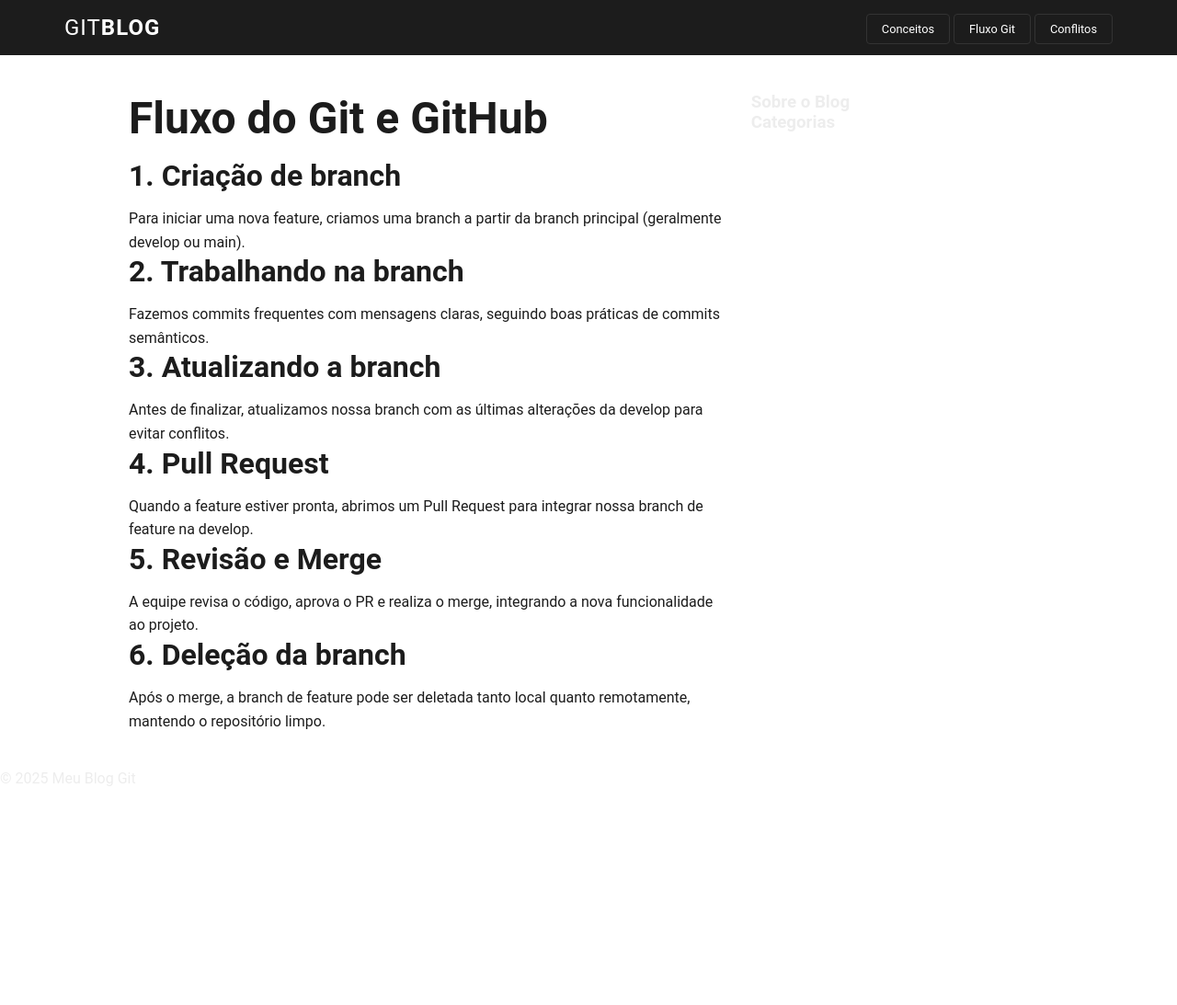
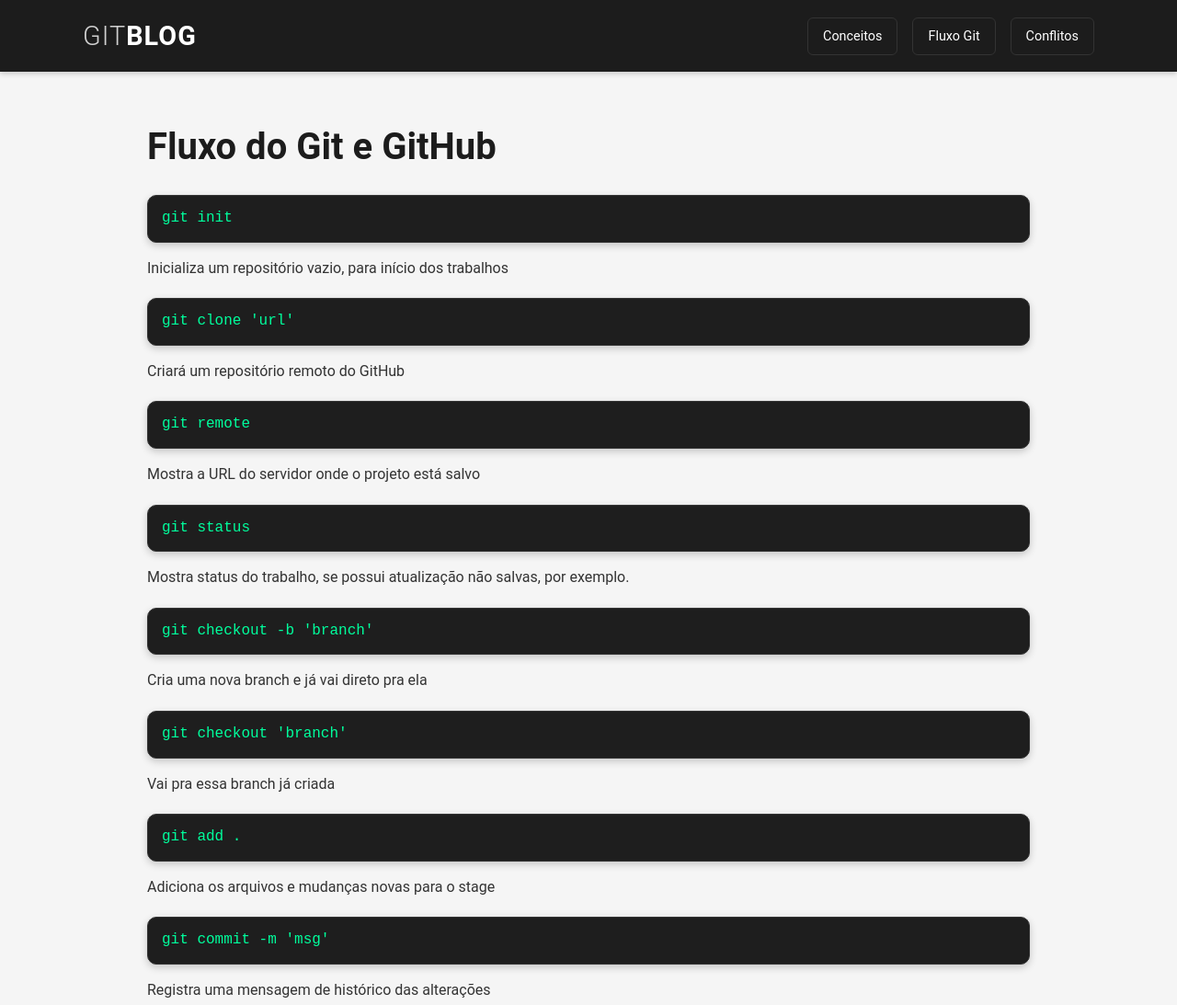
Before and after one commit to TaisRosin/My-GitHub, a plain HTML site: page fluxo.html in a window 1280 px wide. Shown: the top 1093 px of the page at 92% size. Before the commit the page ends 856 px from the top, so only its background shows below. Drawn offline with Linux system fonts and the light colour scheme.

Commit message:
atualizado textos do fluxo

```diff
--- a/fluxo.html
+++ b/fluxo.html
@@ -18,48 +18,46 @@
         </div>
     </header>
 
-
-
     <main>
         <section class="posts" id="fluxo">
             <!-- Seção: Fluxo do Git -->
             <div class="post">
                 <h1>Fluxo do Git e GitHub</h1>
 
-                <h2>1. Criação de branch</h2>
-                <p>Para iniciar uma nova feature, criamos uma branch a partir da branch principal (geralmente develop ou main).</p>
+                <pre><code>git init</code></pre>
+                <p>Inicializa um repositório vazio, para início dos trabalhos</p>
 
-                <h2>2. Trabalhando na branch</h2>
-                <p>Fazemos commits frequentes com mensagens claras, seguindo boas práticas de commits semânticos.</p>
+                <pre><code>git clone 'url'</code></pre>
+                <p>Criará um repositório remoto do GitHub</p>
 
-                <h2>3. Atualizando a branch</h2>
-                <p>Antes de finalizar, atualizamos nossa branch com as últimas alterações da develop para evitar conflitos.</p>
+                <pre><code>git remote</code></pre>
+                <p>Mostra a URL do servidor onde o projeto está salvo</p>
 
-                <h2>4. Pull Request</h2>
-                <p>Quando a feature estiver pronta, abrimos um Pull Request para integrar nossa branch de feature na develop.</p>
+                <pre><code>git status</code></pre>
+                <p>Mostra status do trabalho, se possui atualização não salvas, por exemplo.</p>
 
-                <h2>5. Revisão e Merge</h2>
-                <p>A equipe revisa o código, aprova o PR e realiza o merge, integrando a nova funcionalidade ao projeto.</p>
+                <pre><code>git checkout -b 'branch'</code></pre>
+                <p>Cria uma nova branch e já vai direto pra ela</p>
 
-                <h2>6. Deleção da branch</h2>
-                <p>Após o merge, a branch de feature pode ser deletada tanto local quanto remotamente, mantendo o repositório limpo.</p>
+                <pre><code>git checkout 'branch'</code></pre>
+                <p>Vai pra essa branch já criada</p>
+
+                <pre><code>git add .</code></pre>
+                <p>Adiciona os arquivos e mudanças novas para o stage</p>
+
+                <pre><code>git commit -m 'msg'</code></pre>
+                <p>Registra uma mensagem de histórico das alterações</p>
+
+                <pre><code>git push</code></pre>
+                <p>Envia os commits ao GitHub</p>
+
+                <pre><code>git pull</code></pre>
+                <p>Sincroniza mudanças realizadas em outros dispositivos que estejam no GitHub</p>
+
+                <pre><code>git merge</code></pre>
+                <p>Mescla branches</p>
             </div>
         </section>
-
-        <aside class="sidebar">
-            <div class="card">
-                <h3>Sobre o Blog</h3>
-                <p><!-- Info do blog/autor aqui --></p>
-            </div>
-            <div class="card">
-                <h3>Categorias</h3>
-                <p><!-- Categorias ou tags aqui --></p>
-            </div>
-        </aside>
     </main>
-
-    <footer>
-        &copy; 2025 Meu Blog Git
-    </footer>
 </body>
 </html>
--- a/style.css
+++ b/style.css
@@ -1,114 +1,114 @@
-/* Reset básico */
+/* ========== RESET ========== */
 * {
     margin: 0;
     padding: 0;
+    box-sizing: border-box;
 }
+
 body {
     font-family: "Roboto", sans-serif;
-    font-style: normal;
-    font-optical-sizing: auto;
-    background-color: #fff;
-    color: #ededed;
+    background-color: #f5f5f5;
+    color: #1c1c1c;
+    line-height: 1.6;
 }
-.container{
+
+/* ========== CONTAINER GERAL ========== */
+.container {
     margin: 0 auto;
     max-width: 1140px;
+    padding: 0 20px;
 }
-/* Header */
+
+/* ========== HEADER ========== */
 header {
     background-color: #1c1c1c;
     padding: 1rem 2rem;
+    box-shadow: 0 2px 6px rgba(0, 0, 0, 0.2);
 }
+
 header .container {
     display: flex;
-    flex-direction: d;
     align-items: center;
     justify-content: space-between;
 }
+
 header h1 {
-    font-size: 1.5rem;
+    font-size: 1.8rem;
     font-weight: bold;
     letter-spacing: 1px;
-    color: #fff;
+    color: #ffffff;
+}
 
+header h1 span {
+    font-weight: 300;
+    opacity: 0.8;
 }
-header h1 span {
-    font-weight: 400;
-}
-header.pages {
+
+/* Links do menu */
+header .pages {
     display: flex;
     gap: 1rem;
 }
-header .pages .btn-conceitos {
-    color: #fff;
+
+header .pages a {
+    color: #ffffff;
     text-decoration: none;
-    font-size: 0.8rem;
+    font-size: 0.9rem;
     padding: 0.5rem 1rem;
     border: 1px solid #333;
-    border-radius: 4px;
+    border-radius: 6px;
     transition: all 0.3s ease;
 }
-header .pages .btn-conceitos:hover {
+
+header .pages a:hover {
     background-color: #333;
+    transform: translateY(-2px);
 }
-header .pages .btn-fluxo {
-    color: #fff;
-    text-decoration: none;
-    font-size: 0.8rem;
-    padding: 0.5rem 1rem;
-    border: 1px solid #333;
-    border-radius: 4px;
-    transition: all 0.3s ease;
-}
-header .pages .btn-fluxo:hover {
-    background-color: #333;
-}
-header .pages .btn-conflitos {
-    color: #fff;
-    text-decoration: none;
-    font-size: 0.8rem;
-    padding: 0.5rem 1rem;
-    border: 1px solid #333;
-    border-radius: 4px;
-    transition: all 0.3s ease;
-}
-header .pages .btn-conflitos:hover {
-    background-color: #333;
-}
-/* Main Blog Layout */
+
+/* ========== MAIN ========== */
 main {
     max-width: 1000px;
-    margin: 40px auto;
+    margin: 50px auto;
     padding: 0 20px;
-    display: grid;
-    grid-template-columns: 2fr 1fr;
-    gap: 30px;
 }
-/* Posts */
 
+/* ========== POSTS ========== */
+.post h1 {
+    font-size: 2.5rem;
+    color: #1c1c1c;
+    margin-bottom: 20px;
+    font-weight: 700;
+}
 
-.post h1 {
-    color: #1c1c1c;
-    margin-bottom: 15px;
-    font-size: 3rem;
+.post p {
+    font-size: 1rem;
+    margin-bottom: 20px;
+    color: #333;
 }
-.post h2 {
-    color: #1c1c1c;
-    margin-bottom: 15px;
-    font-size: 2rem;
+
+/* ========== BLOCOS DE CÓDIGO ========== */
+pre code {
+    display: block;
+    background-color: #1e1e1e;
+    color: #00ff9d;
+    padding: 12px 15px;
+    border-radius: 10px;
+    font-family: monospace;
+    font-size: 1rem;
+    margin: 15px 0;
+    overflow-x: auto;
+    box-shadow: 0 3px 8px rgba(0, 0, 0, 0.2);
+    border: 1px solid #333;
 }
-.post h3 {
-    color: #1c1c1c;
-    margin-bottom: 15px;
-    font-size: 1rem;
+
+/* ========== RESPONSIVIDADE ========== */
+@media (max-width: 768px) {
+    header .container {
+        flex-direction: column;
+        gap: 10px;
+    }
+
+    .post h1 {
+        font-size: 2rem;
+    }
 }
-.post p {
-    color: #1c1c1c;
-    font-size: 1rem;
-    line-height: 1.6;
-}
-.post li {
-    color: #1c1c1c;
-    font-size: 1rem;
-    line-height: 1.6;
-}
```
Lines whose indentation alone changed are shown as unchanged.
